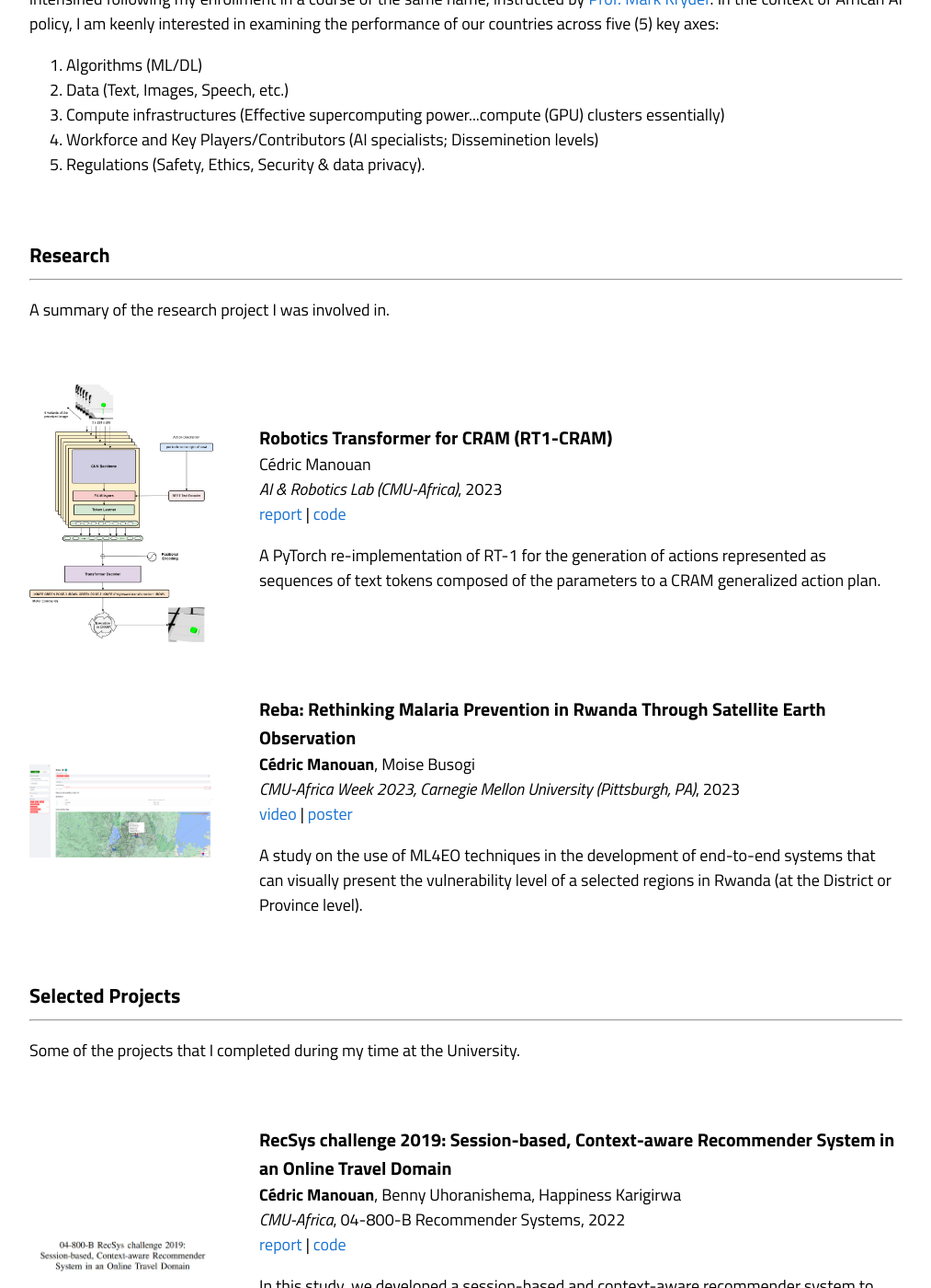
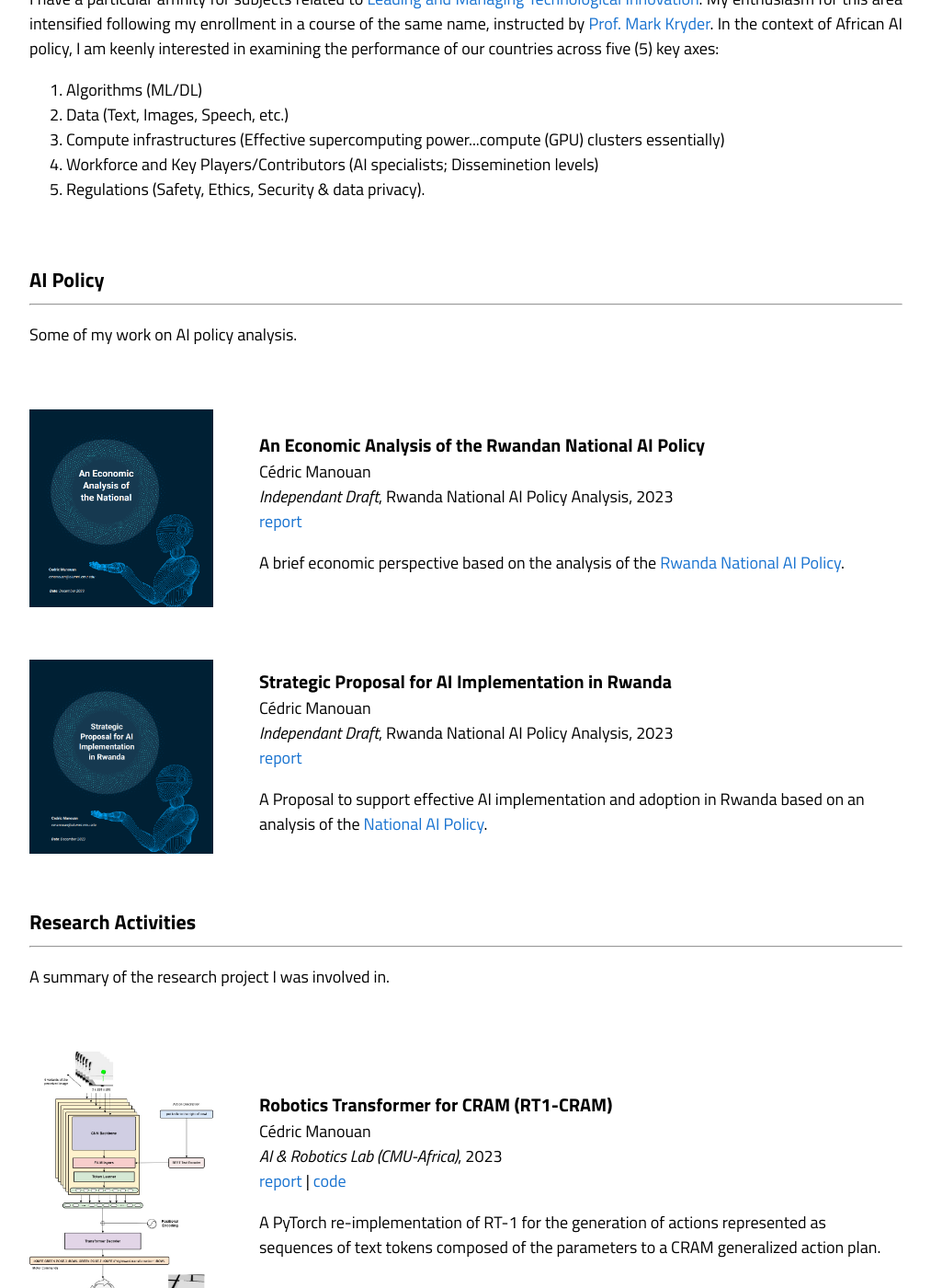
Before and after one commit to dric2018/dric2018.github.io, a Jekyll site: the page built from _posts/2023-12-31-smf.markdown, in a window 1280 px wide and 1400 px high, scrolled down 1595 px. Shown: the whole window at 92% size, without its empty margins (133-1146 px from the left). Built offline with Jekyll 4.4.1, drawn with Linux system fonts in a browser that asks for light colours; some of the changed text lies outside the part shown.

Commit message:
uploaded AI policy documents and updated overal presentation

```diff
--- a/_layouts/default.html
+++ b/_layouts/default.html
@@ -44,28 +44,29 @@
 
                   <p>
                     Hello from the other side! I am a Deep Learning Engineer who loves building Neural Networks of all kinds.&#129303;                <br>
-                    I previously served as a Research Assisociate within the AI &amp; Robotics Lab at <a href="https://www.africa.engineering.cmu.edu/">Carnegie Mellon University Africa</a>, which is affiliated with the <a href="https://engineering.cmu.edu/">College of Engineering</a> at <a href="https://www.cmu.edu/">Carnegie Mellon University</a>.
-                    Under the supervision of Prof. <a href="http://vernon.eu/personal.htm">David Vernon</a>, I was engaged in research focused on the practical applications of Natural Language Processing within the field of cognitive robotics.
+                    I previously served as a Research Assisociate within the AI &amp; Robotics Lab at <a href="https://www.africa.engineering.cmu.edu/" target="_blank">Carnegie Mellon University Africa</a>, which is affiliated with the <a href="https://engineering.cmu.edu/" target="_blank">College of Engineering</a> at <a href="https://www.cmu.edu/" target="_blank">Carnegie Mellon University</a>.
+                    Under the supervision of Prof. <a href="http://vernon.eu/personal.htm" target="_blank">David Vernon</a>, I was engaged in research focused on the practical applications of Natural Language Processing within the field of cognitive robotics.
                   </p>
                   <p>
-                    I hold an Master's degree in Information Technology (Applied Machine Learning) from <a href="https://www.cmu.edu/">Carnegie Mellon University</a>, where I was fortunate to work as a research assistant for <a href="https://africa.engineering.cmu.edu/about/contact/directory/bios/busogi-moise.html"> Dr. Moise Busogi</a> (also a teaching assistant for his <a href="https://www.africa.engineering.cmu.edu/academics/courses/04-800-AB.html">04-800 AB ML4EO</a> course) and a teaching assistant for <a href="https://www.africa.engineering.cmu.edu/about/contact/directory/bios/ramakrishnan-bhiksha-raj.html">Prof. Bhiksha Raj</a> (<a href="https://deeplearning.cs.cmu.edu/F22/index.html">11-785 Introduction to Deep Learning</a>) in Fall 2022 &amp; Spring 2023. <br>
-                    Prior to joining CMU, I completed my BSc. in Systems, Computer Networks and Telecommunications (SRIT) at <a href="https://esatic.ci/">ESATIC</a>, where I worked in the <a href="https://lastic.esatic.ci/teams/cid.php">Innovation and Development Unit (CID)</a> reporting to <a href="https://www.linkedin.com/in/ghislain-pandry-49b863108/">Dr. Ghislain Pandry</a> and <a href="https://www.linkedin.com/in/franklin-kouassi-00358113/?originalSubdomain=ci">Dr. Franklin Kouassi</a>.
+                    I hold an Master's degree in Information Technology (Applied Machine Learning) from <a href="https://www.cmu.edu/" target="_blank">Carnegie Mellon University</a>, where I was fortunate to work as a research assistant for <a href="https://africa.engineering.cmu.edu/about/contact/directory/bios/busogi-moise.html" target="_blank"> Dr. Moise Busogi</a> (also a teaching assistant for his <a href="https://www.africa.engineering.cmu.edu/academics/courses/04-800-AB.html" target="_blank">04-800 AB ML4EO</a> course) and a teaching assistant for <a href="https://www.africa.engineering.cmu.edu/about/contact/directory/bios/ramakrishnan-bhiksha-raj.html" target="_blank">Prof. Bhiksha Raj</a> (<a href="https://deeplearning.cs.cmu.edu/F22/index.html" target="_blank">11-785 Introduction to Deep Learning</a>) in Fall 2022 &amp; Spring 2023. <br>
+                    Prior to joining CMU, I completed my BSc. in Systems, Computer Networks and Telecommunications (SRIT) at <a href="https://esatic.ci/" target="_blank">ESATIC</a>, where I worked in the <a href="https://lastic.esatic.ci/teams/cid.php" target="_blank">Innovation and Development Unit (CID)</a> reporting to <a href="https://www.linkedin.com/in/ghislain-pandry-49b863108/" target="_blank">Dr. Ghislain Pandry</a> and <a href="https://www.linkedin.com/in/franklin-kouassi-00358113/?originalSubdomain=ci" target="_blank">Dr. Franklin Kouassi</a>.
                   </p>
                   <p>
                     Among other things, I am particularly interested in AI Policy, especially in the African context.
                   </p>
 
                   <p>
-                    When I am not writing computer programs, you can find me arguing about NBA players (more about <a href="https://www.nba.com/player/1641705/victor-wembanyama">Victor Wembanyama</a> these days), and Ethics in AI. I also enjoy playing basketball and take random (night) walks.
+                    When I am not writing computer programs, you'd find me somewhere hyping Cote d'Ivoire for being the 2023 AFCON Champions ⭐⭐🌟, or arguing about NBA players (more about <a href="https://www.nba.com/player/1641705/victor-wembanyama" target="_blank">Victor Wembanyama</a> these days), and Ethics in AI. <br>
+                    I do enjoy playing basketball and take random (night) walks.
                   </p>
 
                   <p style="text-align:center">
-                    <a target="_blank" href="mailto:cmanouan@alumni.cmu.edu"> Email</a> &nbsp;/&nbsp;
-                    <a href="https://github.com/dric2018">GitHub</a> &nbsp;/&nbsp;
-                    <a href="https://drive.google.com/file/d/1Wp5_aFiaC2J2yclBLADAX7VSoYCGuy2c/view?usp=drive_link">CV Eng.</a> &nbsp;-&nbsp;
-                    <a href="https://drive.google.com/file/d/1lIgFBzDZFbsA_jL2TizThw2dK4cvK9CY/view?usp=drive_link">CV Fr.</a> &nbsp;/&nbsp;
-                    <a href="https://twitter.com/cmDrStrange">Twitter</a> &nbsp;/&nbsp;
-                    <a href="https://www.linkedin.com/in/cpem"> LinkedIn </a>
+                    <a target="_blank" href="mailto:cmanouan@alumni.cmu.edu" target="_blank"> Email</a> &nbsp;/&nbsp;
+                    <a href="https://github.com/dric2018" target="_blank">GitHub</a> &nbsp;/&nbsp;
+                    <a href="https://drive.google.com/file/d/1Wp5_aFiaC2J2yclBLADAX7VSoYCGuy2c/view?usp=drive_link" target="_blank">CV Eng.</a> &nbsp;-&nbsp;
+                    <a href="https://drive.google.com/file/d/1lIgFBzDZFbsA_jL2TizThw2dK4cvK9CY/view?usp=drive_link" target="_blank">CV Fr.</a> &nbsp;/&nbsp;
+                    <a href="https://twitter.com/cmDrStrange" target="_blank">Twitter</a> &nbsp;/&nbsp;
+                    <a href="https://www.linkedin.com/in/cpem" target="_blank"> LinkedIn </a>
                     <!-- <a href="{{ site.baseurl }}/me"> Gallery </a> -->
                   </p>
                 </div>
@@ -86,13 +87,13 @@
                 I am also interested in developing autonomous agents that can engage with humans using natural language.<br>
                 My research activities, to date, have revolved around the implementation of ML/DL models for various applications, such as speech recognition, text and image classification, and machine learning for Earth Observation (ML4EO). You can find some of my work in the following sections.<br><br>
 
-                My most recent assignments involved exploring the utilization of robot control networks and approaches from Vision-Language-Action (VLA) modeling for semantically modulating Joint Episodic-Procedural Associative Working Memories. My primary objective was to create a Behavioral Episode model referred to as S-JEP, implementing the working memory which is at the core of the <a href="https://www.uni-bielefeld.de/einrichtungen/zif/groups/previous/archive-rg/2019cognitive-behavior/">Situation Model Framework</a>.<br><br>
+                My most recent assignments involved exploring the utilization of robot control networks and approaches from Vision-Language-Action (VLA) modeling for semantically modulating Joint Episodic-Procedural Associative Working Memories. My primary objective was to create a Behavioral Episode model referred to as S-JEP, implementing the working memory which is at the core of the <a href="https://www.uni-bielefeld.de/einrichtungen/zif/groups/previous/archive-rg/2019cognitive-behavior/" target="_blank">Situation Model Framework</a>.<br><br>
 
-                Recently, I have been delving into exploring the concepts of "System 2 Deep Learning," and "Autonomous Machine Intelligence" inspired by ideas presented by Prof. Yann Lecun (see the <a href="https://openreview.net/pdf?id=BZ5a1r-kVsf">corresponding paper</a> and his talk <a href="https://www.youtube.com/watch?v=OKkEdTchsiE&ab_channel=InstitutdesHautes%C3%89tudesScientifiques%28IH%C3%89S%29">here</a>) and Prof. Yoshua Bengio (you can watch one of his talks on the topic <a href="https://www.youtube.com/watch?v=T3sxeTgT4qc&t=754s&ab_channel=LexClips">here</a>).
-                It's worth noting that both of these ideas expand upon the concept of the Dual-system theory, which was popularized by  Daniel Kahneman in Thinking Fast and Slow (<a href="https://www.youtube.com/watch?v=gmjgZF2HEwI&t=3936s&ab_channel=LongNowFoundation">Talk</a>/<a href="https://www.amazon.com/Thinking-Fast-Slow-Daniel-Kahneman/dp/0374533555">Book</a>).<br>
+                Recently, I have been delving into exploring the concepts of "System 2 Deep Learning," and "Autonomous Machine Intelligence" inspired by ideas presented by Prof. Yann Lecun (see the <a href="https://openreview.net/pdf?id=BZ5a1r-kVsf" target="_blank">corresponding paper</a> and his talk <a href="https://www.youtube.com/watch?v=OKkEdTchsiE&ab_channel=InstitutdesHautes%C3%89tudesScientifiques%28IH%C3%89S%29" target="_blank">here</a>) and Prof. Yoshua Bengio (you can watch one of his talks on the topic <a href="https://www.youtube.com/watch?v=T3sxeTgT4qc&t=754s&ab_channel=LexClips" target="_blank">here</a>).
+                It's worth noting that both of these ideas expand upon the concept of the Dual-system theory, which was popularized by  Daniel Kahneman in Thinking Fast and Slow (<a href="https://www.youtube.com/watch?v=gmjgZF2HEwI&t=3936s&ab_channel=LongNowFoundation" target="_blank">Talk</a>/<a href="https://www.amazon.com/Thinking-Fast-Slow-Daniel-Kahneman/dp/0374533555" target="_blank">Book</a>).<br>
                 My hypothesis in this regard is being complied as part of an ongoing independent research titled <a href="#">Language is Almost All you Need (preprint coming soon)</a>.<br><br>
 
-                I have a particular affinity for subjects related to <a href="https://www.africa.engineering.cmu.edu/academics/courses/04-800-AD.html">Leading and Managing Technological Innovation</a>. My enthusiasm for this area intensified following my enrollment in a course of the same name, instructed by <a href="https://www.africa.engineering.cmu.edu/about/contact/directory/bios/kryder-mark.html">Prof. Mark Kryder</a>.
+                I have a particular affinity for subjects related to <a href="https://www.africa.engineering.cmu.edu/academics/courses/04-800-AD.html" target="_blank">Leading and Managing Technological Innovation</a>. My enthusiasm for this area intensified following my enrollment in a course of the same name, instructed by <a href="https://www.africa.engineering.cmu.edu/about/contact/directory/bios/kryder-mark.html" target="_blank">Prof. Mark Kryder</a>.
                 In the context of African AI policy, I am keenly interested in examining the performance of our countries across five (5) key axes:
                 <ol>
                   <li>Algorithms (ML/DL) </li>
@@ -109,7 +110,69 @@
         <table style="width:100%;border:0px;border-spacing:0px;border-collapse:separate;margin-right:auto;margin-left:auto;">
           <tr>
             <td style="padding:2.5%;width:100%;vertical-align:middle">
-              <h2>Research</h2>
+              <h2>AI Policy</h2>
+              <hr>
+              <p>Some of my work on AI policy analysis.
+              </p>
+            </td>
+          </tr>
+        </table>
+
+        <table style="width:100%;border:0px;border-spacing:0px;border-collapse:separate;margin-right:auto;margin-left:auto;">
+          {% for post in site.posts %}
+            {% for cat in post.categories %}
+              {% if cat == 'policy' %}
+                <tr>
+                  <td class="zoom-container" style="padding:2.5%;width:25%;vertical-align:middle;min-width:120px">
+                    <img class="zoom-image" src="{{post.image}}" alt="project image" style="width:auto; height:auto; max-width:100%;" />
+                  </td>
+                  <td style="padding:2.5%;width:75%;vertical-align:middle">
+                    <h3>{{post.title}}</h3>
+                    <br>
+                    {{post.authors}}
+                    <br>
+                    <em>{{post.venue}}</em>, {{post.subtitle}}, {{ post.date | date: "%Y" }}
+                    <br>
+                    {% if post.report %}
+                      <a href="{{post.report}}" target="_blank">report</a>
+                      {% if post.video or post.poster or post.slides or post.website or post.youtube or post.code %} | {% endif %}
+                    {% endif %}
+                    {% if post.video %}
+                      <a href="{{post.video}}" target="_blank">video</a>
+                      {% if post.poster or post.slides or post.website or post.youtube or post.code %} | {% endif %}
+                    {% endif %}
+                    {% if post.poster %}
+                      <a href="{{post.poster}}" target="_blank">poster</a>
+                      {% if post.slides or post.website or post.youtube or post.code %} | {% endif %}
+                    {% endif %}
+                    {% if post.slides %}
+                      <a href="{{post.slides}}" target="_blank">slides</a>
+                      {% if post.website or post.youtube or post.code %} | {% endif %}
+                    {% endif %}
+                    {% if post.website %}
+                      <a href="{{post.website}}" target="_blank">website</a>
+                      {% if post.youtube or post.code %} | {% endif %}
+                    {% endif %}
+                    {% if post.youtube %}
+                      <a href="{{post.youtube}}" target="_blank">youtube</a>
+                      {% if post.code %} | {% endif %}
+                    {% endif %}
+                    {% if post.code %}
+                      <a href="{{post.code}}" target="_blank">code</a>
+                    {% endif %}
+                    <p></p>
+                    {{ post.excerpt }}
+                  </td>
+                </tr>
+              {% endif %}
+            {% endfor %}
+          {% endfor %}
+        </table>
+
+        <table style="width:100%;border:0px;border-spacing:0px;border-collapse:separate;margin-right:auto;margin-left:auto;">
+          <tr>
+            <td style="padding:2.5%;width:100%;vertical-align:middle">
+              <h2>Research Activities</h2>
               <hr>
               <p>A summary of the research project I was involved in.
               </p>
@@ -132,35 +195,35 @@
                     <em>{{post.venue}}</em>, {{ post.date | date: "%Y" }}
                     <br>
                     {% if post.report %}
-                      <a href="{{post.report}}">report</a>
+                      <a href="{{post.report}}" target="_blank">report</a>
                       {% if post.arxiv or post.video or post.poster or post.slides or post.website or post.youtube or post.code %} | {% endif %}
                     {% endif %}
                     {% if post.arxiv %}
-                      <a href="{{post.arxiv}}">arxiv</a>
+                      <a href="{{post.arxiv}}" target="_blank">arxiv</a>
                       {% if post.video or post.poster or post.slides or post.website or post.youtube or post.code %} | {% endif %}
                     {% endif %}
                     {% if post.video %}
-                      <a href="{{post.video}}">video</a>
+                      <a href="{{post.video}}" target="_blank">video</a>
                       {% if post.poster or post.slides or post.website or post.youtube or post.code %} | {% endif %}
                     {% endif %}
                     {% if post.poster %}
-                      <a href="{{post.poster}}">poster</a>
+                      <a href="{{post.poster}}" target="_blank">poster</a>
                       {% if post.slides or post.website or post.youtube or post.code %} | {% endif %}
                     {% endif %}
                     {% if post.slides %}
-                      <a href="{{post.slides}}">slides</a>
+                      <a href="{{post.slides}}" target="_blank">slides</a>
                       {% if post.website or post.youtube or post.code %} | {% endif %}
                     {% endif %}
                     {% if post.website %}
-                      <a href="{{post.website}}">website</a>
+                      <a href="{{post.website}}" target="_blank">website</a>
                       {% if post.youtube or post.code %} | {% endif %}
                     {% endif %}
                     {% if post.youtube %}
-                      <a href="{{post.youtube}}">youtube</a>
+                      <a href="{{post.youtube}}" target="_blank">youtube</a>
                       {% if post.code %} | {% endif %}
                     {% endif %}
                     {% if post.code %}
-                      <a href="{{post.code}}">code</a>
+                      <a href="{{post.code}}" target="_blank">code</a>
                     {% endif %}
                     <p></p>
                     {{ post.excerpt }}
@@ -197,23 +260,23 @@
                     <em>{{post.venue}}</em>, {{post.course}}, {{ post.date | date: "%Y" }}
                     <br>
                     {% if post.report %}
-                      <a href="{{post.report}}">report</a>
+                      <a href="{{post.report}}" target="_blank">report</a>
                       {% if post.video or post.poster or post.slides or post.code %} | {% endif %}
                     {% endif %}
                     {% if post.video %}
-                      <a href="{{post.video}}">video</a>
+                      <a href="{{post.video}}" target="_blank">video</a>
                       {% if post.poster or post.slides or post.code %} | {% endif %}
                     {% endif %}
                     {% if post.poster %}
-                      <a href="{{post.poster}}">poster</a>
+                      <a href="{{post.poster}}" target="_blank">poster</a>
                       {% if post.slides or post.code %} | {% endif %}
                     {% endif %}
                     {% if post.slides %}
-                      <a href="{{post.slides}}">slides</a>
+                      <a href="{{post.slides}}" target="_blank">slides</a>
                       {% if post.code %} | {% endif %}
                     {% endif %}
                     {% if post.code %}
-                      <a href="{{post.code}}">code</a>
+                      <a href="{{post.code}}" target="_blank">code</a>
                     {% endif %}
                     <p></p>
                     {{ post.excerpt }}
@@ -252,31 +315,31 @@
             <em>{{post.venue}}</em>, {{post.subtitle}}, {{ post.date | date: "%Y" }}
             <br>
             {% if post.report %}
-              <a href="{{post.report}}">report</a>
+              <a href="{{post.report}}" target="_blank">report</a>
               {% if post.video or post.poster or post.slides or post.website or post.youtube or post.code %} | {% endif %}
             {% endif %}
             {% if post.video %}
-              <a href="{{post.video}}">video</a>
+              <a href="{{post.video}}" target="_blank">video</a>
               {% if post.poster or post.slides or post.website or post.youtube or post.code %} | {% endif %}
             {% endif %}
             {% if post.poster %}
-              <a href="{{post.poster}}">poster</a>
+              <a href="{{post.poster}}" target="_blank">poster</a>
               {% if post.slides or post.website or post.youtube or post.code %} | {% endif %}
             {% endif %}
             {% if post.slides %}
-              <a href="{{post.slides}}">slides</a>
+              <a href="{{post.slides}}" target="_blank">slides</a>
               {% if post.website or post.youtube or post.code %} | {% endif %}
             {% endif %}
             {% if post.website %}
-              <a href="{{post.website}}">website</a>
+              <a href="{{post.website}}" target="_blank">website</a>
               {% if post.youtube or post.code %} | {% endif %}
             {% endif %}
             {% if post.youtube %}
-              <a href="{{post.youtube}}">youtube</a>
+              <a href="{{post.youtube}}" target="_blank">youtube</a>
               {% if post.code %} | {% endif %}
             {% endif %}
             {% if post.code %}
-              <a href="{{post.code}}">code</a>
+              <a href="{{post.code}}" target="_blank">code</a>
             {% endif %}
             <p></p>
             {{ post.excerpt }}
```
Also changed, not shown: other parts of _layouts/default.html (+2 -2 lines), _posts/2023-12-22-young-economist.markdown (added, +13 -0 lines), _posts/2023-12-23-AI-Proposal.markdown (added, +13 -0 lines), images/proposal_cover.png (added), images/young_economist_cover.png (added), tn/images/RDPArch.jpg (added), tn/images/RT1-CRAM.jpg (added), tn/images/SBCA-RS.jpg (added), tn/images/SMF_Schneider2020.jpg (added), tn/images/arrayMerging.jpg (added), tn/images/ceaserCipher.jpg (added), tn/images/cia.jpg (added), tn/images/homography.jpg (added), tn/images/mimi.jpg (added), 6 more files.
